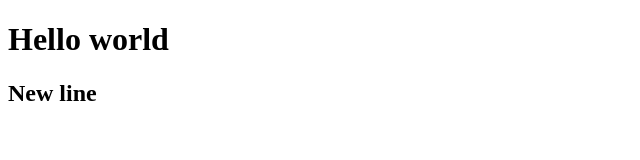
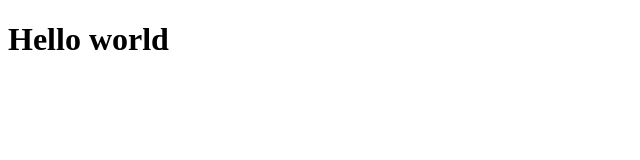
Before and after one commit to rayblair06/ecs-html-example, a website: page src/index.html in a window 1280 px wide. Shown: the whole page, without its empty margins (0-640 px from the left). Drawn offline with Linux system fonts and the light colour scheme.

Commit message:
Revert "Changes"

```diff
--- a/src/index.html
+++ b/src/index.html
@@ -7,6 +7,5 @@
 </head>
 <body>
     <h1>Hello world</h1>
-    <h2>New line</h2>
 </body>
 </html>
--- a/src/server.js
+++ b/src/server.js
@@ -1,5 +1,7 @@
 const fs = require('fs');
 const http = require('http');
+
+
 const port = process.env.PORT || 80;
 
 
```
